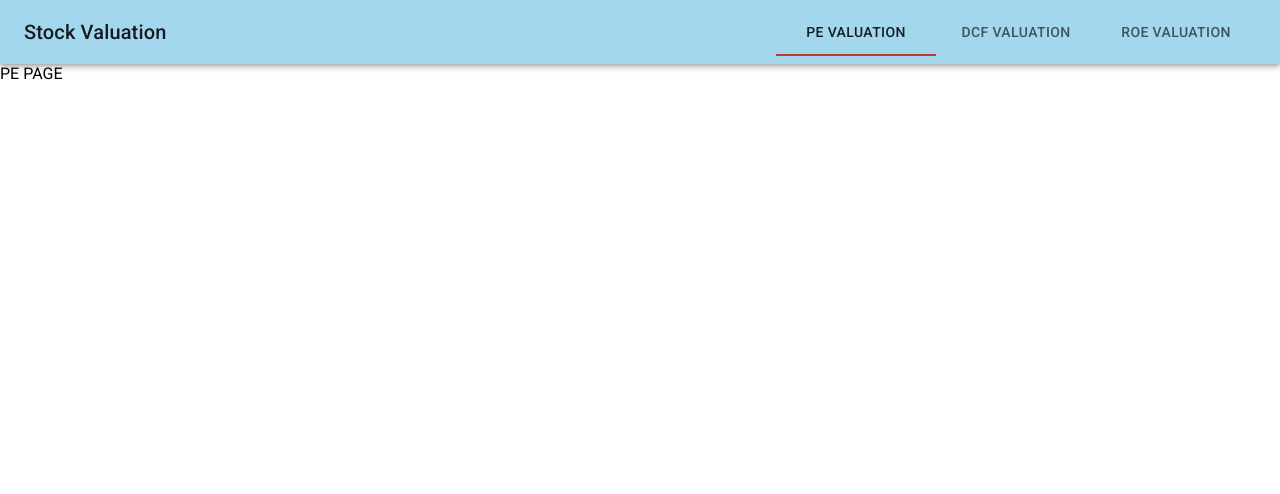
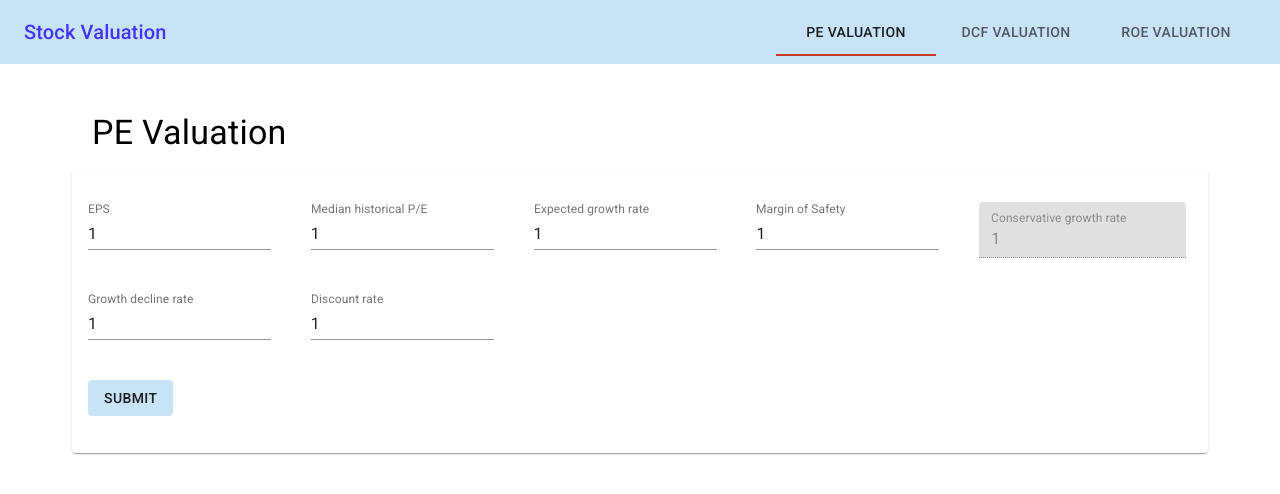
Before and after one commit to makkev/stock-value, a React (Create React App) app: page /PE in a window 1280 px wide. Shown: the top 494 px of the page. Built offline with nearby package versions, Linux system fonts and the light colour scheme.

Commit message:
PE Valuation input form

```diff
--- a/src/App.css
+++ b/src/App.css
@@ -1,7 +1,7 @@
 body {
   font-family: 'Roboto';
   margin: auto 0;
-  /* padding: 20px 60px; */
+  /* background-color: #eff1f5; */
 }
 
 a {
--- a/src/components/app-bar/application-bar.component.jsx
+++ b/src/components/app-bar/application-bar.component.jsx
@@ -1,4 +1,4 @@
-import React from 'react';
+import React, { useEffect } from 'react';
 import { withRouter } from 'react-router-dom';
 
 import AppBar from '@material-ui/core/AppBar';
@@ -8,6 +8,7 @@ import Tabs from '@material-ui/core/Tabs';
 import Tab from '@material-ui/core/Tab';
 
 import { useStyles } from './application-bar.styles.js';
+import { getPageUrl } from './application-bar.utils.js';
 
 function a11yProps(index) {
   return {
@@ -19,27 +20,18 @@ function a11yProps(index) {
 const ApplicationBar = ({ menu, setMenu, history }) => {
   const classes = useStyles();
 
+  useEffect(() => {
+    history.push(getPageUrl(menu));
+  }, []);
+
   const handleChange = (event, newValue) => {
     setMenu(newValue);
-    switch (newValue) {
-      case 0:
-        history.push('PE');
-        break;
-      case 1:
-        history.push('DCF');
-        break;
-      case 2:
-        history.push('ROE');
-        break;
-      default:
-        history.push('/');
-        break;
-    }
+    history.push(getPageUrl(newValue));
   };
 
   return (
     <div>
-      <AppBar position="static">
+      <AppBar position="static" className={classes.appbar}>
         <Toolbar>
           <Typography variant="h6" className={classes.title}>
             Stock Valuation
--- a/src/components/app-bar/application-bar.styles.js
+++ b/src/components/app-bar/application-bar.styles.js
@@ -9,5 +9,10 @@ export const useStyles = makeStyles(theme => ({
   },
   title: {
     flexGrow: 1,
+    color: '#4433ff',
+  },
+  appbar: {
+    marginBottom: '3em',
+    boxShadow: '0px 0px 0px 0px',
   },
 }));
--- /dev/null
+++ b/src/components/app-bar/application-bar.utils.js
@@ -0,0 +1,12 @@
+export function getPageUrl(idx) {
+  switch (idx) {
+    case 0:
+      return 'PE';
+    case 1:
+      return 'DCF';
+    case 2:
+      return 'ROE';
+    default:
+      return '/';
+  }
+}
--- a/src/pages/pe/pe.component.jsx
+++ b/src/pages/pe/pe.component.jsx
@@ -1,11 +1,165 @@
+import {
+  Button,
+  Container,
+  Paper,
+  TextField,
+  Typography,
+} from '@material-ui/core';
 import React from 'react';
-import ApplicationBar from '../../components/app-bar/application-bar.component.jsx';
 
-// import { useStyles } from './pe.styles.js';
+import { useStyles } from './pe.styles.js';
 
 function PEPage() {
-  // const classes = useStyles();
-  return <div>PE PAGE</div>;
+  const classes = useStyles();
+  return (
+    <div>
+      <Container>
+        <Typography variant="h4" className={classes.title}>
+          PE Valuation
+        </Typography>
+        <Paper className={classes.paper}>
+          <form>
+            <div className={classes.container}>
+              {/* EPS */}
+              <div>
+                <TextField
+                  id="standard-number"
+                  label="EPS"
+                  // value={inputs.eps}
+                  value={1}
+                  name="eps"
+                  // onChange={handleChange}
+                  type="number"
+                  // className={classes.textField}
+                  InputLabelProps={{
+                    shrink: true,
+                  }}
+                  margin="normal"
+                />
+              </div>
+
+              {/* Median historical P/E */}
+              <div>
+                <TextField
+                  id="standard-number"
+                  label="Median historical P/E"
+                  // value={inputs.medianHistPE}
+                  value={1}
+                  name="medianHistPE"
+                  // onChange={handleChange}
+                  type="number"
+                  // className={classes.textField}
+                  InputLabelProps={{
+                    shrink: true,
+                  }}
+                  margin="normal"
+                />
+              </div>
+
+              {/* Expected growth rate */}
+              <div>
+                <TextField
+                  id="standard-number"
+                  label="Expected growth rate"
+                  // value={inputs.expectGrowthRate}
+                  value={1}
+                  name="expectGrowthRate"
+                  // onChange={handleChange}
+                  type="number"
+                  className={classes.textField}
+                  InputLabelProps={{
+                    shrink: true,
+                  }}
+                  margin="normal"
+                />
+              </div>
+
+              {/* Margin of Safety */}
+              <div>
+                <TextField
+                  id="standard-number"
+                  label="Margin of Safety"
+                  // value={inputs.marginSafety}
+                  value={1}
+                  name="marginSafety"
+                  // onChange={handleChange}
+                  type="number"
+                  className={classes.textField}
+                  InputLabelProps={{
+                    shrink: true,
+                  }}
+                  margin="normal"
+                />
+              </div>
+
+              {/* Conservative growth rate */}
+              <div>
+                <TextField
+                  disabled
+                  id="standard-number"
+                  label="Conservative growth rate"
+                  // value={inputs.conservGrowthRt.toFixed(2)}
+                  value={1}
+                  name="conservGrowthRt"
+                  // onChange={handleChange}
+                  type="number"
+                  className={classes.textField}
+                  InputLabelProps={{
+                    shrink: true,
+                  }}
+                  margin="normal"
+                  variant="filled"
+                />
+              </div>
+
+              {/* Growth decline rate */}
+              <div>
+                <TextField
+                  id="standard-number"
+                  label="Growth decline rate"
+                  // value={inputs.growthDeclineRt}
+                  value={1}
+                  name="growthDeclineRt"
+                  // onChange={handleChange}
+                  type="number"
+                  className={classes.textField}
+                  InputLabelProps={{
+                    shrink: true,
+                  }}
+                  margin="normal"
+                />
+              </div>
+
+              {/* Discount Rate */}
+              <div>
+                <TextField
+                  id="standard-number"
+                  label="Discount rate"
+                  // value={inputs.discountRt}
+                  value={1}
+                  name="discountRt"
+                  // onChange={handleChange}
+                  type="number"
+                  className={classes.textField}
+                  InputLabelProps={{
+                    shrink: true,
+                  }}
+                  margin="normal"
+                />
+              </div>
+            </div>
+            <Button
+              variant="contained"
+              color="primary"
+              className={classes.button}
+            >
+              Submit
+            </Button>
+          </form>
+        </Paper>
+      </Container>
+    </div>
+  );
 }
 
 export default PEPage;
--- a/src/pages/pe/pe.styles.js
+++ b/src/pages/pe/pe.styles.js
@@ -1,3 +1,24 @@
 import { makeStyles } from '@material-ui/core/styles';
 
-export const useStyles = makeStyles(theme => ({}));
+export const useStyles = makeStyles(theme => ({
+  paper: {
+    // marginTop: '1em',
+    margin: '1em 3em 2em 3em',
+
+    padding: '1em',
+    // boxShadow: '0px 0px 0px 0px',
+  },
+  container: {
+    display: 'grid',
+    gap: '10px',
+    gridTemplateColumns: 'repeat(auto-fill, minmax(200px, 1fr))',
+    marginBottom: '2em',
+  },
+  title: {
+    marginLeft: '2em',
+  },
+  button: {
+    boxShadow: '0px 0px 0px 0px',
+    marginBottom: '1.5em',
+  },
+}));
--- a/src/theme/theme.js
+++ b/src/theme/theme.js
@@ -6,7 +6,7 @@ export const theme = createMuiTheme({
   palette: {
     primary: {
       // main: purple[500],
-      main: '#a3d7ee',
+      main: '#c8e3f5',
     },
     secondary: {
       // main: green[500],
```
